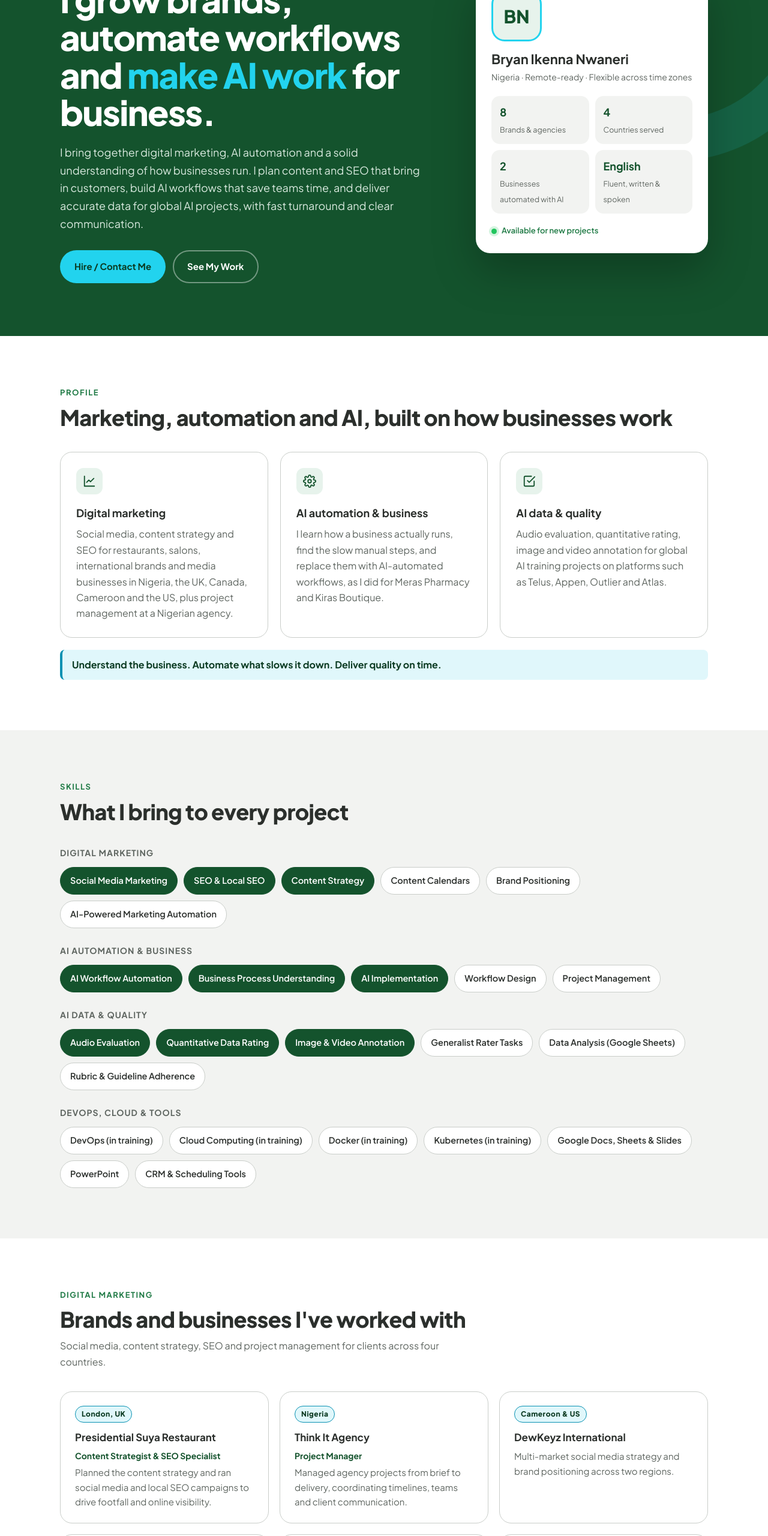
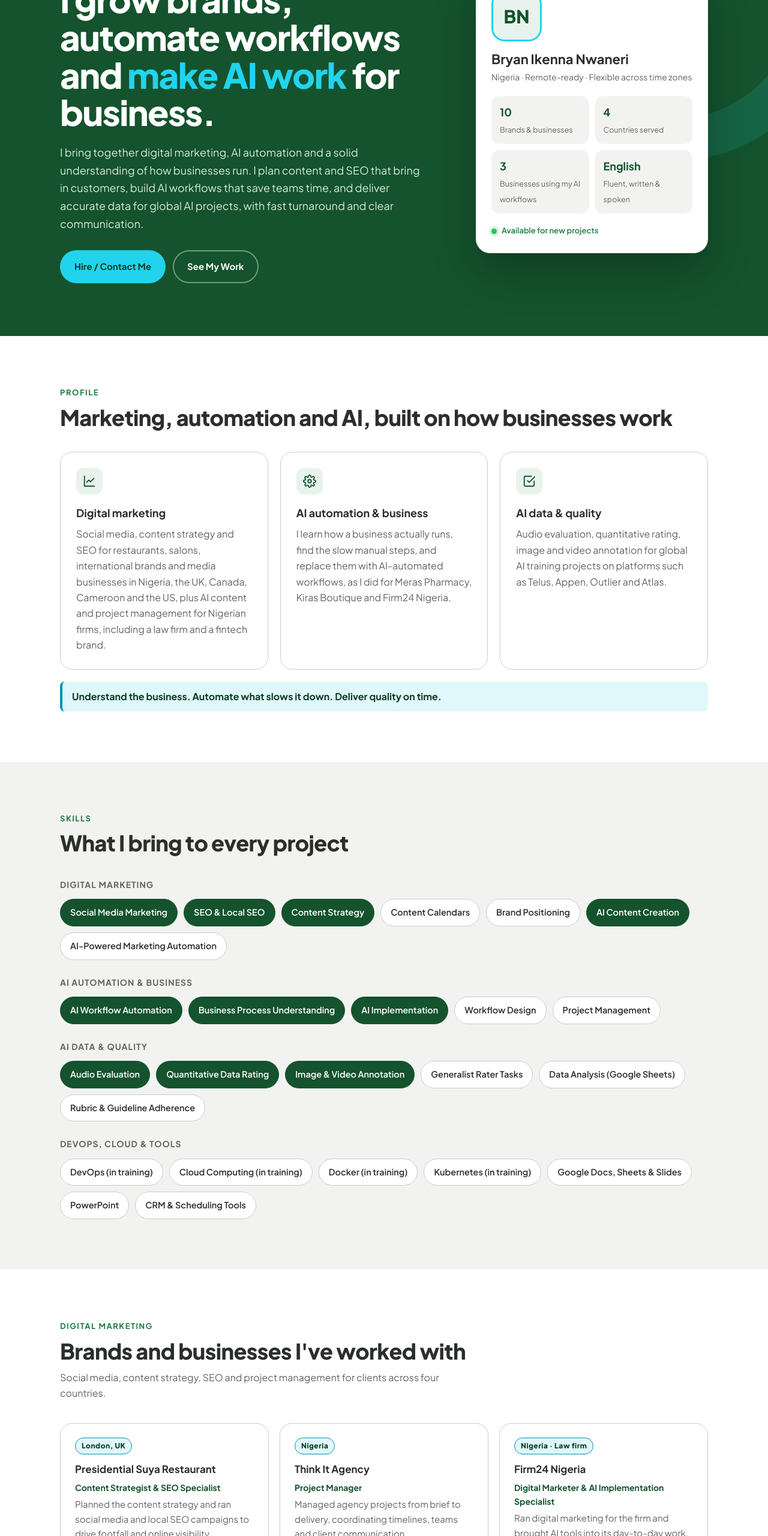
Before and after one commit to Anamchara96/bryan-portfolio, a plain HTML site: page index.html in a window 1280 px wide. Shown: the part 240-2800 px from the top of the page at 60% size. Drawn offline with Linux system fonts and the light colour scheme.

Commit message:
Add Firm24 Nigeria and TaxMobile Nigeria roles
Co-Authored-By: Claude Opus 5.5 <noreply@anthropic.com>
Claude-Session: https://claude.ai/code/session_012KG6xCnb1ddCS1iftDHBUQ

```diff
--- a/index.html
+++ b/index.html
@@ -188,9 +188,9 @@
         <h2>Bryan Ikenna Nwaneri</h2>
         <p class="loc">Nigeria · Remote-ready · Flexible across time zones</p>
         <div class="stats">
-          <div><strong>8</strong><span>Brands &amp; agencies</span></div>
+          <div><strong>10</strong><span>Brands &amp; businesses</span></div>
           <div><strong>4</strong><span>Countries served</span></div>
-          <div><strong>2</strong><span>Businesses automated with AI</span></div>
+          <div><strong>3</strong><span>Businesses using my AI workflows</span></div>
           <div><strong>English</strong><span>Fluent, written &amp; spoken</span></div>
         </div>
         <p class="status"><span class="live"></span>Available for new projects</p>
@@ -209,12 +209,12 @@
           <div class="card">
             <div class="ico"><svg viewBox="0 0 24 24" fill="none" stroke="currentColor" stroke-width="2" stroke-linecap="round" stroke-linejoin="round"><path d="M3 3v18h18"/><path d="M7 14l4-4 3 3 6-6"/></svg></div>
             <h3>Digital marketing</h3>
-            <p>Social media, content strategy and SEO for restaurants, salons, international brands and media businesses in Nigeria, the UK, Canada, Cameroon and the US, plus project management at a Nigerian agency.</p>
+            <p>Social media, content strategy and SEO for restaurants, salons, international brands and media businesses in Nigeria, the UK, Canada, Cameroon and the US, plus AI content and project management for Nigerian firms, including a law firm and a fintech brand.</p>
           </div>
           <div class="card">
             <div class="ico"><svg viewBox="0 0 24 24" fill="none" stroke="currentColor" stroke-width="2" stroke-linecap="round" stroke-linejoin="round"><circle cx="12" cy="12" r="3"/><path d="M19.4 15a1.7 1.7 0 0 0 .3 1.8l.1.1a2 2 0 1 1-2.8 2.8l-.1-.1a1.7 1.7 0 0 0-1.8-.3 1.7 1.7 0 0 0-1 1.5V21a2 2 0 1 1-4 0v-.1a1.7 1.7 0 0 0-1.1-1.5 1.7 1.7 0 0 0-1.8.3l-.1.1a2 2 0 1 1-2.8-2.8l.1-.1a1.7 1.7 0 0 0 .3-1.8 1.7 1.7 0 0 0-1.5-1H3a2 2 0 1 1 0-4h.1a1.7 1.7 0 0 0 1.5-1.1 1.7 1.7 0 0 0-.3-1.8l-.1-.1a2 2 0 1 1 2.8-2.8l.1.1a1.7 1.7 0 0 0 1.8.3H9a1.7 1.7 0 0 0 1-1.5V3a2 2 0 1 1 4 0v.1a1.7 1.7 0 0 0 1 1.5 1.7 1.7 0 0 0 1.8-.3l.1-.1a2 2 0 1 1 2.8 2.8l-.1.1a1.7 1.7 0 0 0-.3 1.8V9a1.7 1.7 0 0 0 1.5 1H21a2 2 0 1 1 0 4h-.1a1.7 1.7 0 0 0-1.5 1z"/></svg></div>
             <h3>AI automation &amp; business</h3>
-            <p>I learn how a business actually runs, find the slow manual steps, and replace them with AI-automated workflows, as I did for Meras Pharmacy and Kiras Boutique.</p>
+            <p>I learn how a business actually runs, find the slow manual steps, and replace them with AI-automated workflows, as I did for Meras Pharmacy, Kiras Boutique and Firm24 Nigeria.</p>
           </div>
           <div class="card">
             <div class="ico"><svg viewBox="0 0 24 24" fill="none" stroke="currentColor" stroke-width="2" stroke-linecap="round" stroke-linejoin="round"><path d="M9 11l3 3L22 4"/><path d="M21 12v7a2 2 0 0 1-2 2H5a2 2 0 0 1-2-2V5a2 2 0 0 1 2-2h11"/></svg></div>
@@ -241,6 +241,7 @@
             <span class="skill key">Content Strategy</span>
             <span class="skill">Content Calendars</span>
             <span class="skill">Brand Positioning</span>
+            <span class="skill key">AI Content Creation</span>
             <span class="skill">AI-Powered Marketing Automation</span>
           </div>
         </div>
@@ -291,6 +292,8 @@
         <div class="clients">
           <article class="client"><span class="flag">London, UK</span><h3>Presidential Suya Restaurant</h3><p class="role">Content Strategist &amp; SEO Specialist</p><p>Planned the content strategy and ran social media and local SEO campaigns to drive footfall and online visibility.</p></article>
           <article class="client"><span class="flag">Nigeria</span><h3>Think It Agency</h3><p class="role">Project Manager</p><p>Managed agency projects from brief to delivery, coordinating timelines, teams and client communication.</p></article>
+          <article class="client"><span class="flag">Nigeria · Law firm</span><h3>Firm24 Nigeria</h3><p class="role">Digital Marketer &amp; AI Implementation Specialist</p><p>Ran digital marketing for the firm and brought AI tools into its day-to-day work.</p></article>
+          <article class="client"><span class="flag">Nigeria</span><h3>TaxMobile Nigeria</h3><p class="role">AI Content Creator</p><p>Created AI-assisted content to explain the brand's services and grow its online audience.</p></article>
           <article class="client"><span class="flag">Cameroon &amp; US</span><h3>DewKeyz International</h3><p>Multi-market social media strategy and brand positioning across two regions.</p></article>
           <article class="client"><span class="flag">UK</span><h3>Bolasplace Hair Salon</h3><p>Social media content and promotional campaigns to grow booking rates.</p></article>
           <article class="client"><span class="flag">Nigeria</span><h3>Eezee Concept</h3><p>Social media presence and content strategy that grew audience engagement and reach.</p></article>
@@ -315,6 +318,13 @@
               <li>Created AI-automated workflows that made each business's day-to-day processes faster and more efficient.</li>
               <li>Studied how each business operated to find the steps where AI and automation would save the most time.</li>
               <li>Implemented the workflows so the teams could rely on them in their everyday operations.</li>
+            </ul>
+          </article>
+          <article class="job">
+            <div class="job-top"><h3>AI Implementation Specialist</h3><span class="when">Firm24 Nigeria · Law firm</span></div>
+            <ul>
+              <li>Introduced AI tools into the firm's workflows alongside its digital marketing.</li>
+              <li>Matched each tool to a real business need, so it fit how the firm already worked.</li>
             </ul>
           </article>
         </div>
```
